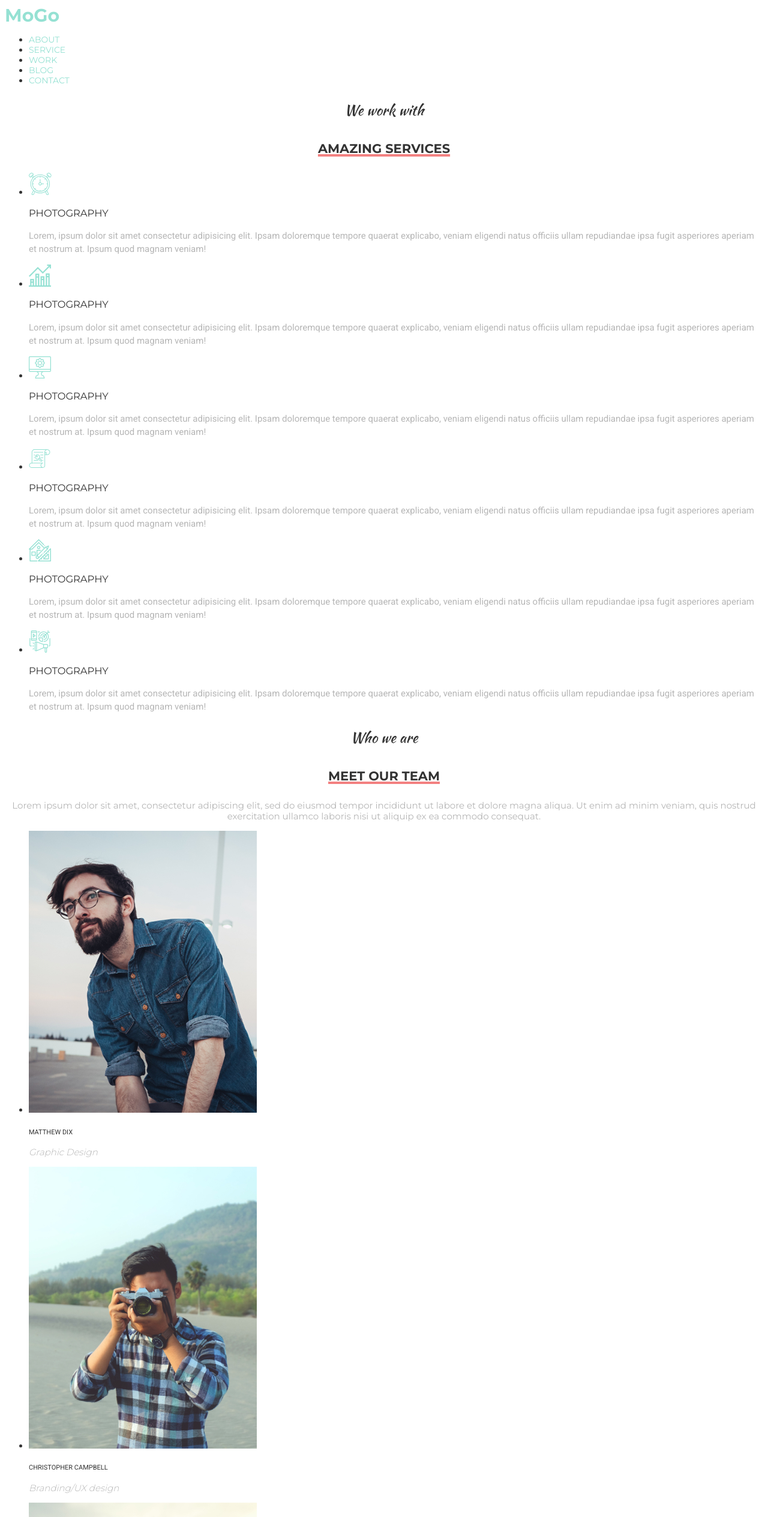
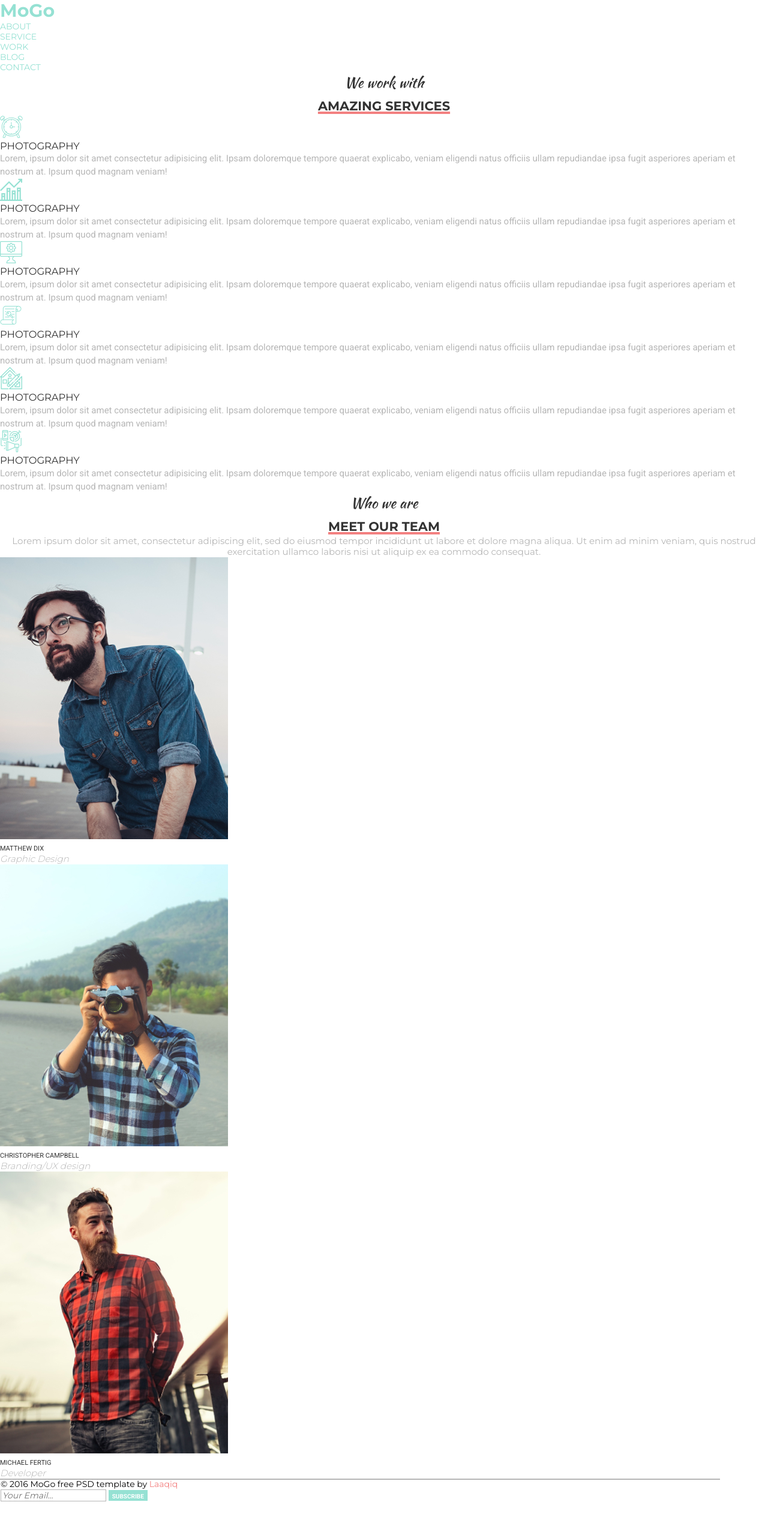
Before and after one commit to alika-bel/MoGo, a plain HTML site: page index.html in a window 1280 px wide. Shown: the top 2529 px of the page at 60% size. After the commit the page ends 2503 px from the top, so only its background shows below. Drawn offline with nearby package versions, Linux system fonts and the light colour scheme.

Commit message:
add reset.css

```diff
--- a/index.html
+++ b/index.html
@@ -4,12 +4,20 @@
     <meta charset="UTF-8" />
     <meta name="viewport" content="width=device-width, initial-scale=1.0" />
     <title>MoGo</title>
+    <link
+      rel="stylesheet"
+      href="https://cdnjs.cloudflare.com/ajax/libs/modern-normalize/3.0.1/modern-normalize.css"
+      integrity="sha512-gnAN+RgTMylunXI7AMg+PtcUGpKZFkZJoFIkAWvdPFRrFJz3p2tx4+9xbjILRfN7CzoViMgS8vSf06fSQzWZjA=="
+      crossorigin="anonymous"
+      referrerpolicy="no-referrer"
+    />
     <link rel="preconnect" href="https://fonts.googleapis.com" />
     <link rel="preconnect" href="https://fonts.gstatic.com" crossorigin />
     <link
       href="https://fonts.googleapis.com/css2?family=Kaushan+Script&family=Montserrat:wght@100..900&family=Roboto:ital,wdth,wght@0,75..100,100..900;1,75..100,100..900&display=swap"
       rel="stylesheet"
     />
+    <link rel="stylesheet" href="./src/styles/reset.css">
     <link rel="stylesheet" href="./src/styles/styles.css" />
   </head>
   <body>
--- /dev/null
+++ b/src/styles/reset.css
@@ -0,0 +1,24 @@
+h1,
+h2,
+h3,
+h4,
+h5,
+h6,
+p,
+ul,
+ol {
+  margin: 0;
+  padding: 0;
+}
+a {
+  text-decoration: none;
+  color: inherit;
+}
+ul {
+  list-style: none;
+}
+button {
+    outline: 0;
+    border: 0;
+    font-weight: inherit;
+  }
```
